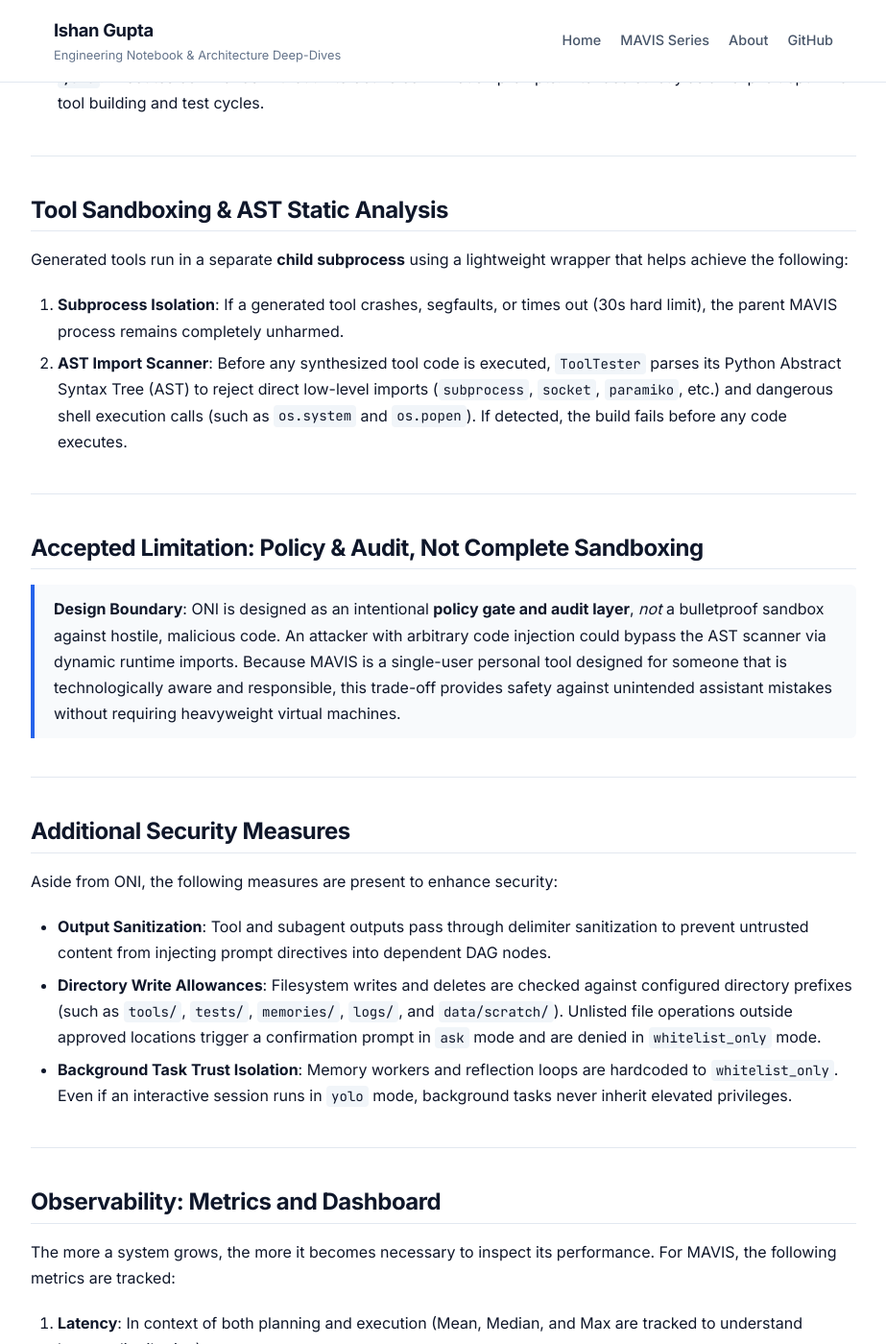
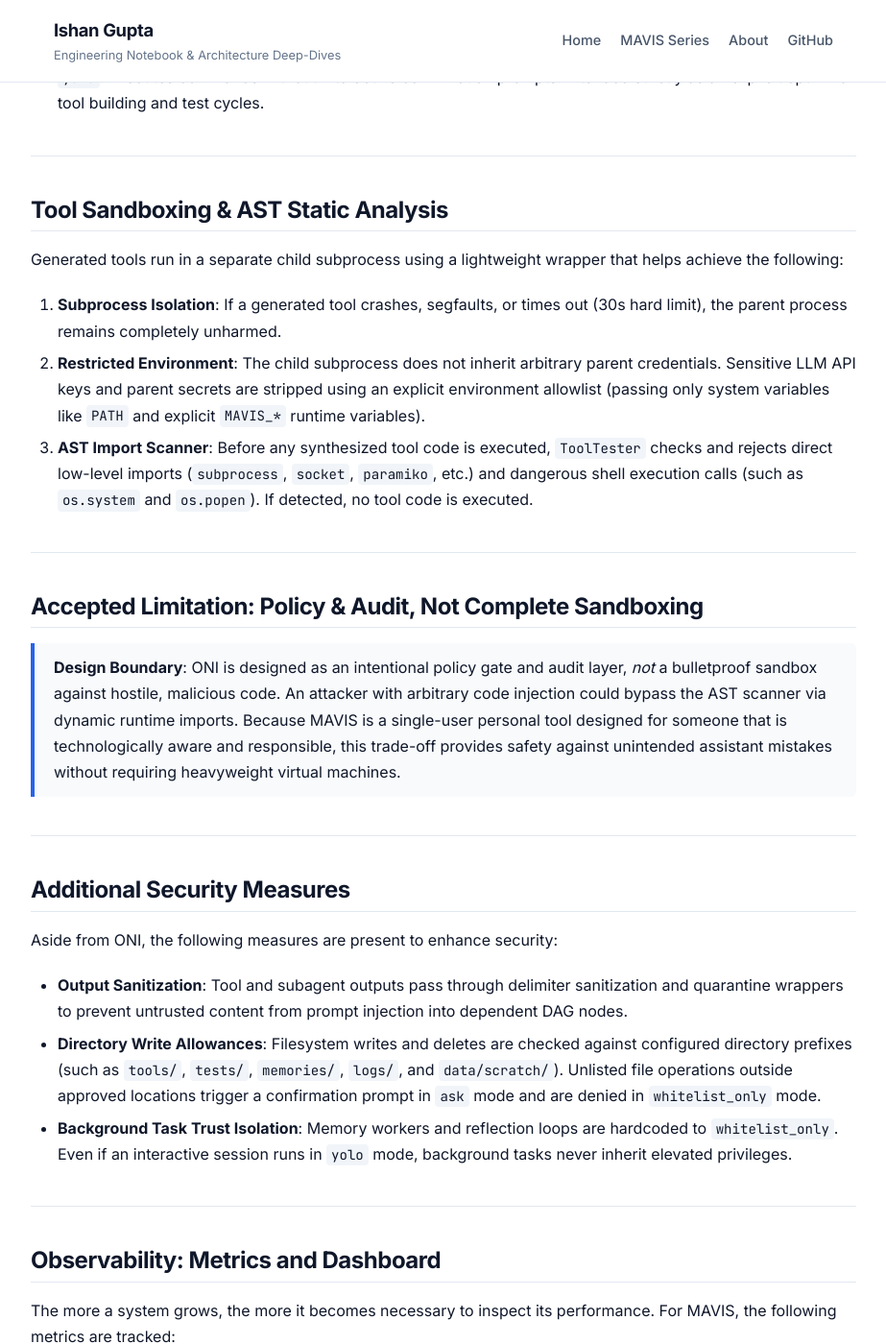
Before and after one commit to Ishan-1/Ishan-1.github.io, a Jekyll site: the page built from _posts/2026-10-21-mavis-2-security-and-observability.md, in a window 1280 px wide and 1400 px high, scrolled down 1888 px. Shown: the whole window at 96% size, without its empty margins (178-1101 px from the left). Built offline with Jekyll 4.4.1, drawn with Linux system fonts in a browser that asks for light colours; some of the changed text lies outside the part shown.

Commit message:
Refinements to Posts  1 and 2

````diff
--- a/_posts/2026-10-21-mavis-2-security-and-observability.md
+++ b/_posts/2026-10-21-mavis-2-security-and-observability.md
@@ -39,27 +39,28 @@
 ```
 
 ### Trust Tiers
-* **`whitelist_only`**: Auto-approves whitelisted tools and silently denies all others. Used by background workers and autonomous reflection to ensure they never run unapproved operations.
-* **`ask`** (Default): Greylisted operations (such as installing third-party packages or modifying critical directories) surface a human-in-the-loop confirmation prompt.
-* **`yolo`**: Executes commands without interactive confirmation prompts. Intended strictly as an explicit opt-in for tool building and test cycles.
+* `whitelist_only`: Auto-approves whitelisted tools and silently denies all others. Used by background workers and autonomous reflection to ensure they never run unapproved operations.
+* `ask` (Default): Greylisted operations (such as installing third-party packages or modifying critical directories) surface a human-in-the-loop confirmation prompt.
+* `yolo`: Executes commands without interactive confirmation prompts. Intended strictly as an explicit opt-in for tool building and test cycles.
 
 ---
 
 ## Tool Sandboxing & AST Static Analysis
-Generated tools run in a separate **child subprocess** using a lightweight wrapper that helps achieve the following:
+Generated tools run in a separate child subprocess using a lightweight wrapper that helps achieve the following:
 
-1. **Subprocess Isolation**: If a generated tool crashes, segfaults, or times out (30s hard limit), the parent MAVIS process remains completely unharmed.
-2. **AST Import Scanner**: Before any synthesized tool code is executed, `ToolTester` parses its Python Abstract Syntax Tree (AST) to reject direct low-level imports (`subprocess`, `socket`, `paramiko`, etc.) and dangerous shell execution calls (such as `os.system` and `os.popen`). If detected, the build fails before any code executes.
+1. **Subprocess Isolation**: If a generated tool crashes, segfaults, or times out (30s hard limit), the parent process remains completely unharmed.
+2. **Restricted Environment**: The child subprocess does not inherit arbitrary parent credentials. Sensitive LLM API keys and parent secrets are stripped using an explicit environment allowlist (passing only system variables like `PATH` and explicit `MAVIS_*` runtime variables).
+3. **AST Import Scanner**: Before any synthesized tool code is executed, `ToolTester` checks and rejects direct low-level imports (`subprocess`, `socket`, `paramiko`, etc.) and dangerous shell execution calls (such as `os.system` and `os.popen`). If detected, no tool code is executed.
 
 ---
 ## Accepted Limitation: Policy & Audit, Not Complete Sandboxing
 
-> **Design Boundary**: ONI is designed as an intentional **policy gate and audit layer**, *not* a bulletproof sandbox against hostile, malicious code. An attacker with arbitrary code injection could bypass the AST scanner via dynamic runtime imports. Because MAVIS is a single-user personal tool designed for someone that is technologically aware and responsible, this trade-off provides safety against unintended assistant mistakes without requiring heavyweight virtual machines.
+> **Design Boundary**: ONI is designed as an intentional policy gate and audit layer, *not* a bulletproof sandbox against hostile, malicious code. An attacker with arbitrary code injection could bypass the AST scanner via dynamic runtime imports. Because MAVIS is a single-user personal tool designed for someone that is technologically aware and responsible, this trade-off provides safety against unintended assistant mistakes without requiring heavyweight virtual machines.
 
 ---
 ## Additional Security Measures
 Aside from ONI, the following measures are present to enhance security:
-- **Output Sanitization**: Tool and subagent outputs pass through delimiter sanitization to prevent untrusted content from injecting prompt directives into dependent DAG nodes.
+- **Output Sanitization**: Tool and subagent outputs pass through delimiter sanitization and quarantine wrappers to prevent untrusted content from prompt injection into dependent DAG nodes.
 - **Directory Write Allowances**: Filesystem writes and deletes are checked against configured directory prefixes (such as `tools/`, `tests/`, `memories/`, `logs/`, and `data/scratch/`). Unlisted file operations outside approved locations trigger a confirmation prompt in `ask` mode and are denied in `whitelist_only` mode.
 - **Background Task Trust Isolation**: Memory workers and reflection loops are hardcoded to `whitelist_only`. Even if an interactive session runs in `yolo` mode, background tasks never inherit elevated privileges.
 
````
Also changed, not shown: other parts of _posts/2026-10-21-mavis-2-security-and-observability.md (+1 -1 lines), _posts/2026-10-21-mavis-1-planning-and-dynamic-tooling.md (+8 -8 lines), 1 other file.
